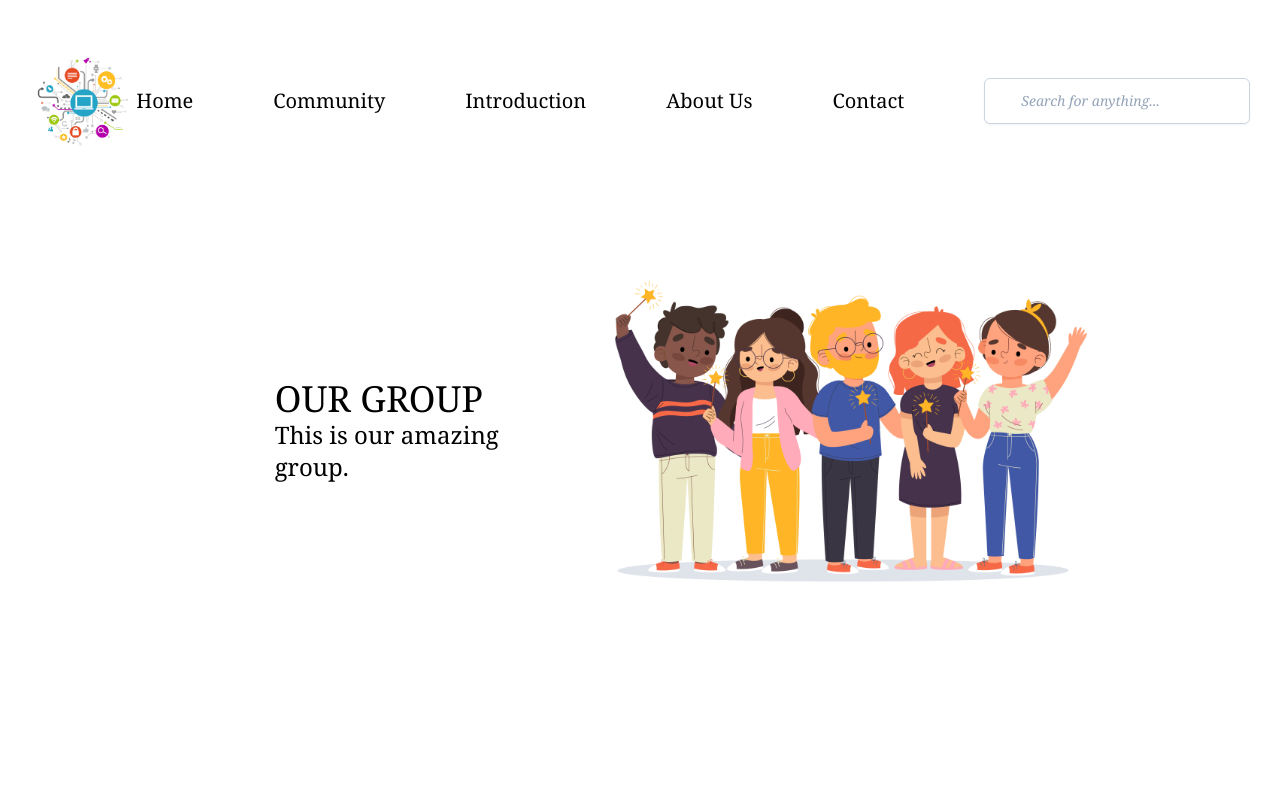
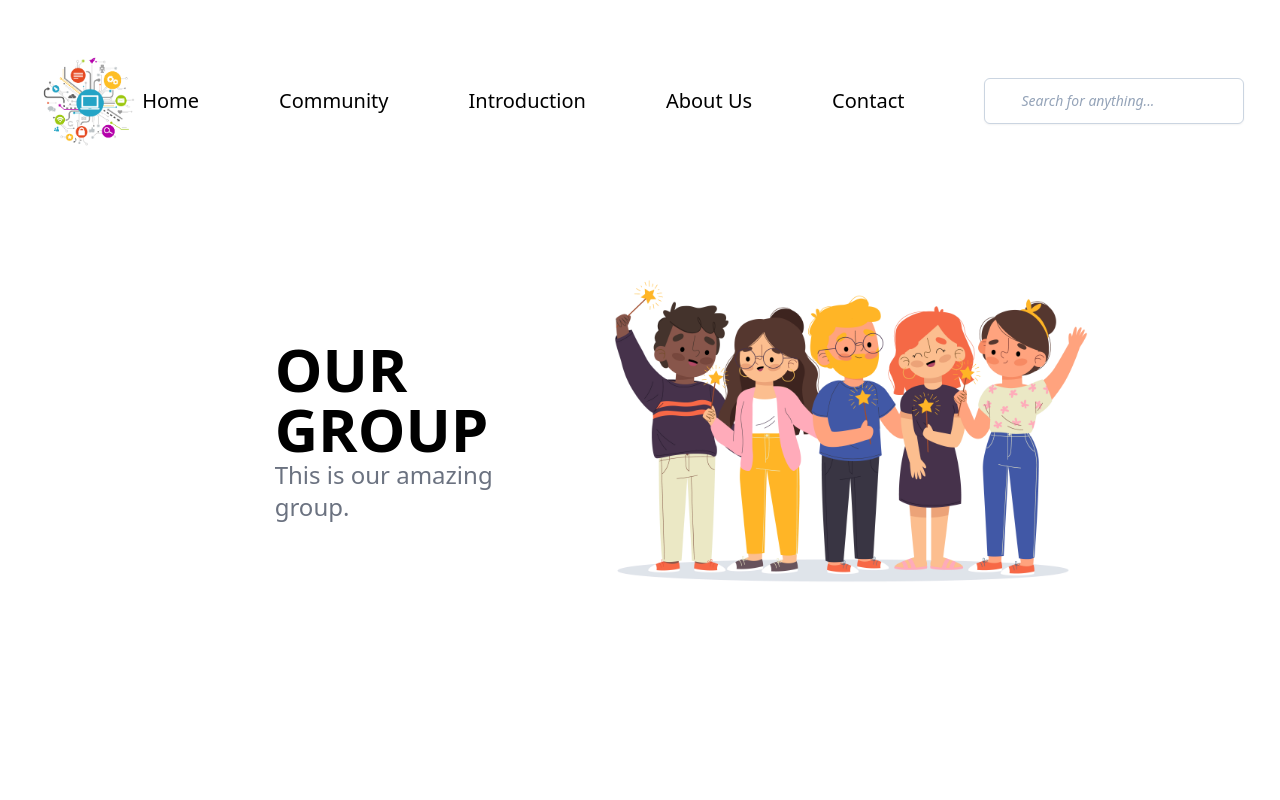
Before and after one commit to senul724/matrix-project, a React (Vite) app: page / in a window 1280 px wide. Shown: the top 800 px of the page. Built offline with nearby package versions, Linux system fonts and the light colour scheme.

Commit message:
minor style fixes

```diff
--- a/src/layout/Layout.jsx
+++ b/src/layout/Layout.jsx
@@ -9,7 +9,7 @@ const Layout = () => {
        <img src="/top-icon1.jpg" alt="" />
        </div>
        <div>
-        <ul className="flex flex-row gap-20 font-serif text-xl text-md">
+        <ul className="flex flex-row gap-20 text-xl text-md">
           <li className="flex justify-center items-center">
             <Link to="/">Home</Link>
           </li>
--- a/src/pages/Home.jsx
+++ b/src/pages/Home.jsx
@@ -1,15 +1,15 @@
 const Home = () => {
   return (
-    <div className="flex items-center justify-center w-full">
-    <div className="flex items-center justify-center w-5/6 bg-blend-soft-light p-10 gap-3 ">
-      <div className="w-1/3 ml-32">
-        <h1 className="text-4xl font-serif">
+    <div className="flex justify-center items-center w-full">
+    <div className="flex gap-3 justify-center items-center p-10 w-5/6 bg-blend-soft-light">
+      <div className="ml-32 w-1/3">
+        <h1 className="text-6xl font-extrabold">
           OUR GROUP
         </h1>
-        <h2 className="text-2xl transition-2s font-serif">
+        <h2 className="text-2xl text-gray-500 transition-2s">
            This is our amazing group.</h2>
       </div>
-      <div className="w-2/3 ">
+      <div className="w-2/3">
         <img src="/animated-grp.jpg" alt="" />
       </div>
     </div>
```
